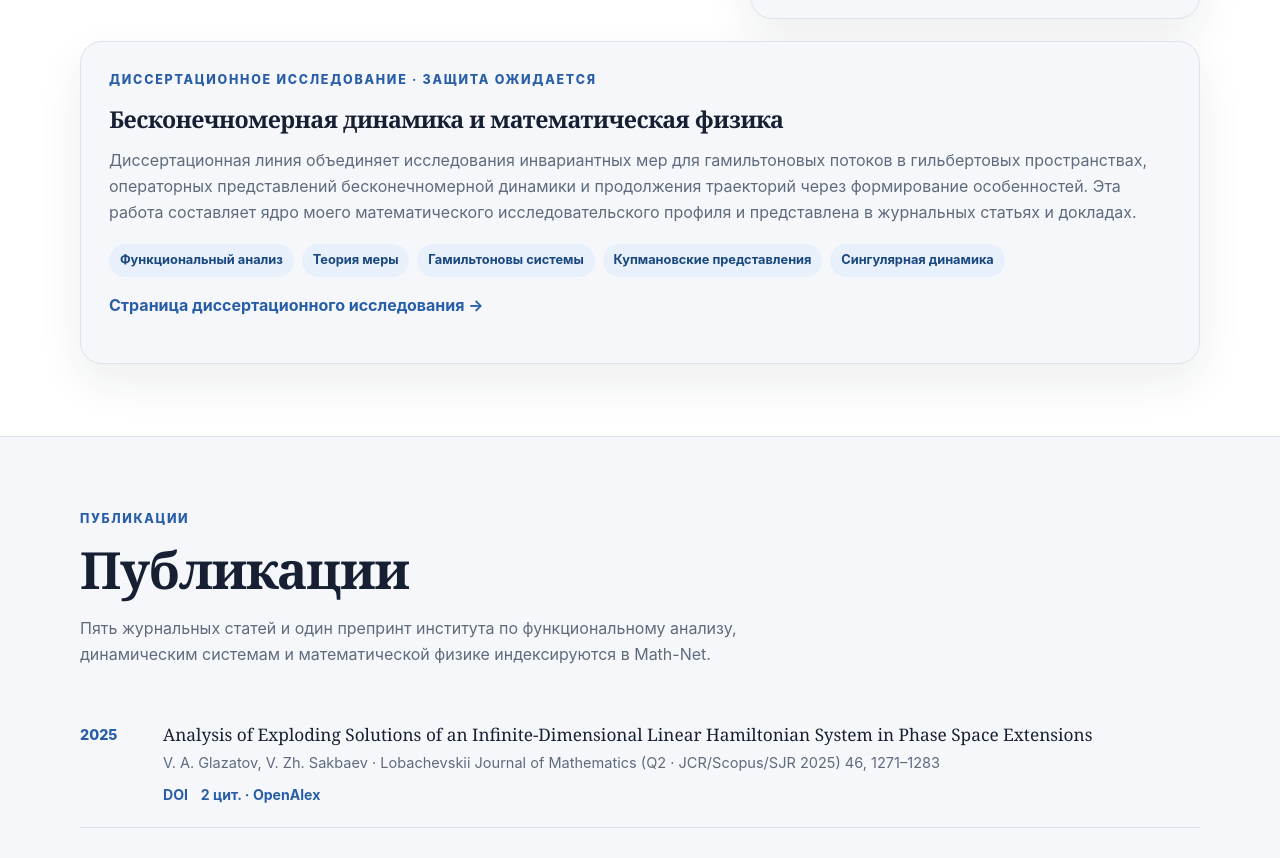
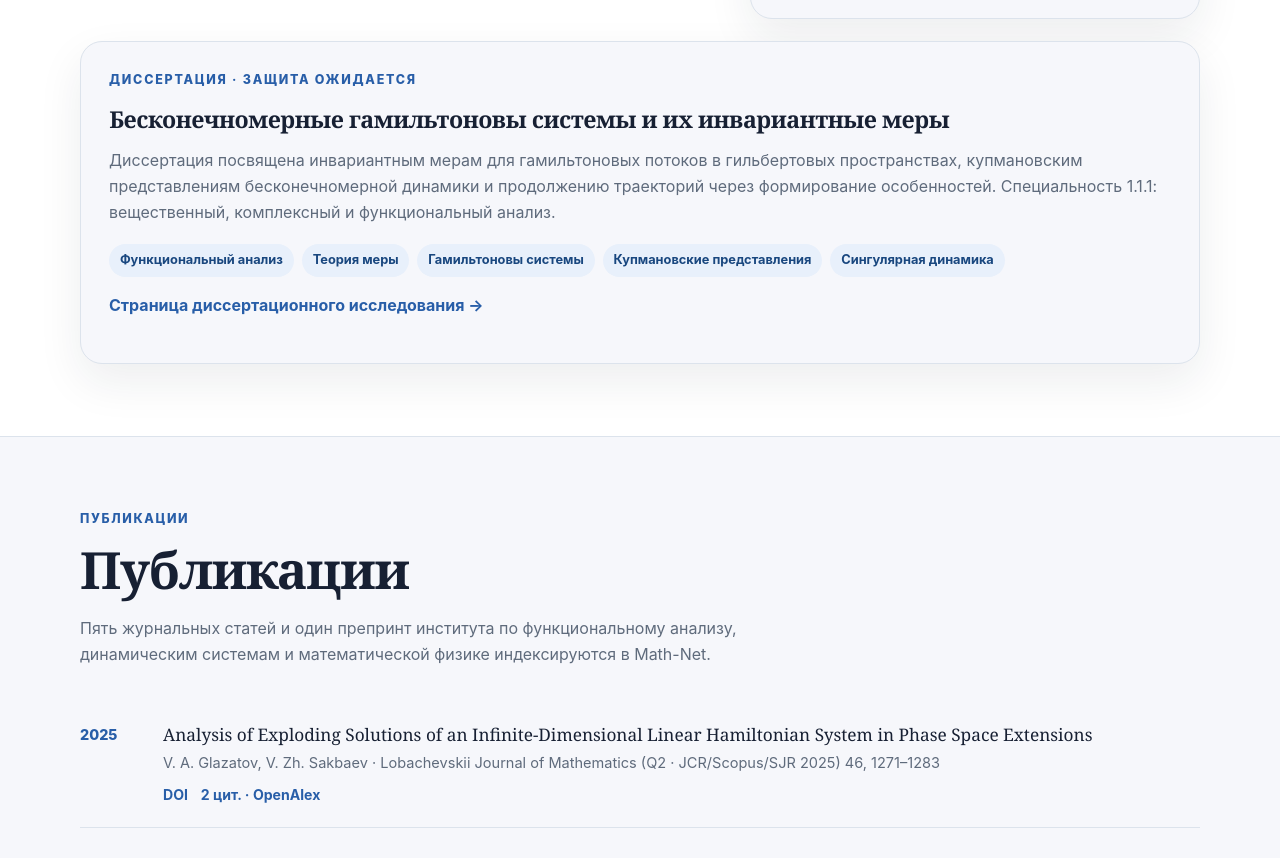
Before and after one commit to bard0/bard0.github.io, a plain HTML site: page ru/index.html in a window 1280 px wide. Shown: the part 2205-3063 px from the top of the page. Drawn offline with Linux system fonts and the light colour scheme; no server answers.

Commit message:
Использовать официальное название диссертации на главной

```diff
--- a/ru/index.html
+++ b/ru/index.html
@@ -28,7 +28,7 @@
 <section class="section alt" id="research"><div class="container"><div class="section-kicker">Исследования</div><h2>Исследовательские проекты</h2><p class="section-intro">Сейчас моя работа охватывает стохастическую оптимизацию, спектральные методы для динамических систем по данным и бесконечномерную динамику, развиваемую в диссертационном исследовании. Отрицательные результаты и ограничения я сохраняю как часть итоговой научной картины.</p><div class="research-grid">
 <article class="card"><div class="eyebrow">Завершённый проект · v1.0</div><h3>Динамика стохастического градиентного спуска при конечном шаге</h3><p><strong>Вопрос:</strong> какой стохастической информации достаточно для предсказания устойчивости или другой величины при конечном шаге SGD?</p><p>Точная модель с конечной суммой показывает, что совпадение низкопорядковых локальных характеристик не фиксирует порог устойчивости второго момента, если геометрия шума зависит от состояния. Контролируемые сравнения подтверждают дополнительную предсказательную ценность этой геометрии; заранее зафиксированный тест более сложного нейросетевого дескриптора дал отрицательный результат.</p><div class="metrics-label">Отложенные / согласованные сравнения</div><div class="metrics"><div class="metric"><strong>0.85</strong><span>R² для различий порога устойчивости</span></div><div class="metric"><strong>0.98</strong><span>R² для различий показателя остроты</span></div></div><div class="tags"><span class="tag">Стохастическая оптимизация</span><span class="tag">Динамика конечного шага</span><span class="tag">Геометрия шума</span><span class="tag">Контрольные эксперименты</span></div><p><a href="projects/sgd/"><strong>Страница проекта →</strong></a> · <a href="https://github.com/bard0/Finite-Step-Stochastic-Dynamics-of-SGD">Репозиторий</a></p></article>
 <article class="card"><div class="eyebrow">Завершённый исследовательский проект</div><h3>Спектральная надёжность нестационарных временных рядов</h3><p><strong>Вопрос:</strong> когда медленному спектральному объекту, оценённому по конечным данным, можно доверять и когда он перестаёт быть корректно определённым?</p><p>Расхождение инвариантных подпространств между масштабами предсказывало ошибку оценки в контролируемых системах с регулярным спектральным зазором, тогда как ненормальные тесты выявили отдельный механизм потери допустимости. Вероятностный закон на спектральной границе точно совпал со свежими симуляциями; причинные диагностики лучше предсказывали надёжность, чем источник изменения — конечновыборочный шум или плавный дрейф.</p><div class="metrics-label">Некоторые результаты</div><div class="metrics"><div class="metric"><strong>0.83</strong><span>AUROC в основном тесте надёжности спектрального кластера</span></div><div class="metric"><strong>0.00225</strong><span>MAE вероятностного закона на 252 условиях</span></div></div><div class="tags"><span class="tag">Операторы Купмана / EDMD</span><span class="tag">Инвариантные подпространства</span><span class="tag">Ненормальные операторы</span><span class="tag">Неопределённость</span></div><p><a href="projects/spectral-reliability/"><strong>Страница проекта →</strong></a> · <a href="https://github.com/bard0/spectral-dynamics-of-time-series">Репозиторий</a></p></article>
-<article class="card" style="grid-column:1 / -1"><div class="eyebrow">Диссертационное исследование · защита ожидается</div><h3>Бесконечномерная динамика и математическая физика</h3><p>Диссертационная линия объединяет исследования инвариантных мер для гамильтоновых потоков в гильбертовых пространствах, операторных представлений бесконечномерной динамики и продолжения траекторий через формирование особенностей. Эта работа составляет ядро моего математического исследовательского профиля и представлена в журнальных статьях и докладах.</p><div class="tags"><span class="tag">Функциональный анализ</span><span class="tag">Теория меры</span><span class="tag">Гамильтоновы системы</span><span class="tag">Купмановские представления</span><span class="tag">Сингулярная динамика</span></div><p><a href="research/phd/"><strong>Страница диссертационного исследования →</strong></a></p></article>
+<article class="card" style="grid-column:1 / -1"><div class="eyebrow">Диссертация · защита ожидается</div><h3>Бесконечномерные гамильтоновы системы и их инвариантные меры</h3><p>Диссертация посвящена инвариантным мерам для гамильтоновых потоков в гильбертовых пространствах, купмановским представлениям бесконечномерной динамики и продолжению траекторий через формирование особенностей. Специальность 1.1.1: вещественный, комплексный и функциональный анализ.</p><div class="tags"><span class="tag">Функциональный анализ</span><span class="tag">Теория меры</span><span class="tag">Гамильтоновы системы</span><span class="tag">Купмановские представления</span><span class="tag">Сингулярная динамика</span></div><p><a href="research/phd/"><strong>Страница диссертационного исследования →</strong></a></p></article>
 </div></div></section>
 
 <section class="section" id="publications"><div class="container"><div class="section-kicker">Публикации</div><h2>Публикации</h2><p class="section-intro">Пять журнальных статей и один препринт института по функциональному анализу, динамическим системам и математической физике индексируются в Math-Net.</p><div class="publications">
```
